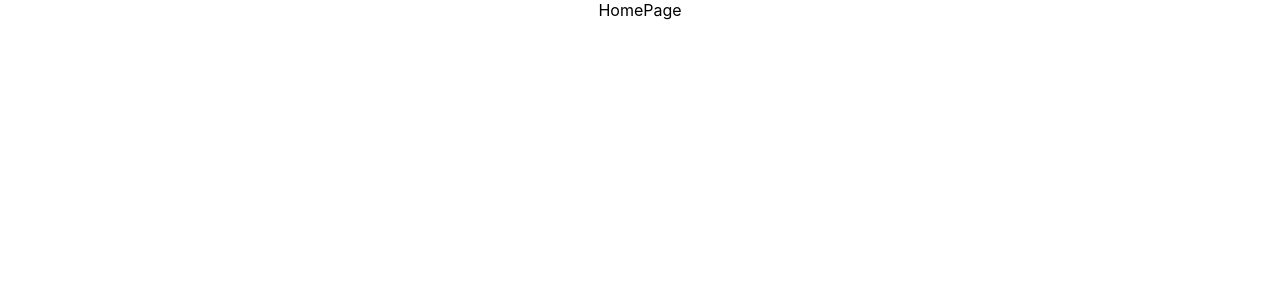
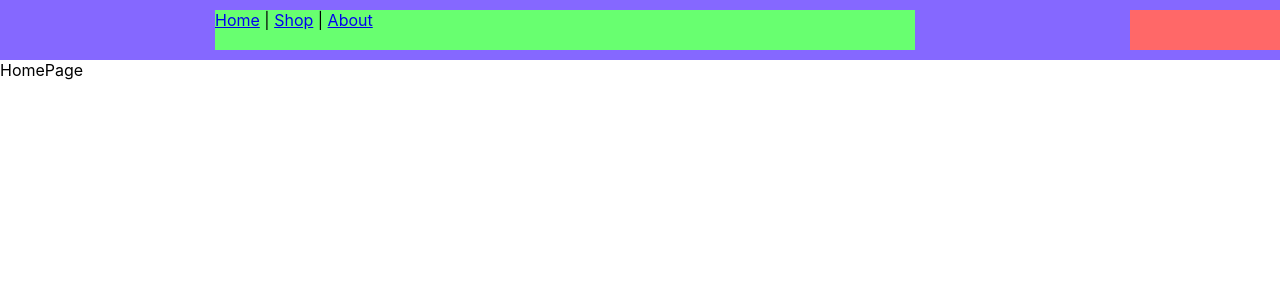
Before and after one commit to FrankvandenBoogaard/webshop_frontend, a React (Create React App) app: page / in a window 1280 px wide. Shown: the top 300 px of the page. Built offline with nearby package versions, Linux system fonts and the light colour scheme.

Commit message:
challenge 1

```diff
--- a/src/App.css
+++ b/src/App.css
@@ -1,4 +1,4 @@
-.App {
+/* .App {
   text-align: center;
 }
 
@@ -35,4 +35,4 @@
   to {
     transform: rotate(360deg);
   }
-}
+} */
--- a/src/App.js
+++ b/src/App.js
@@ -2,14 +2,17 @@ import { Route, Routes } from 'react-router-dom';
 import './App.css';
 import DetailsPage from './pages/DetailsPage/DetailsPage';
 import HomePage from './pages/HomePage/HomePage';
+import Skeleton from './pages/Skeleton/Skeleton';
 
 function App() {
   return (
     <div className='App'>
       <Routes>
-        <Route path='/' element={<HomePage />} />
-        {/* <Route path='/shop' element={<HomePage />} /> */}
-        <Route path='/details/:id' element={<DetailsPage />} />
+        <Route path='/' element={<Skeleton />}>
+          <Route index element={<HomePage />} />
+          {/* <Route path='/shop' element={<HomePage />} /> */}
+          <Route path='/details/:id' element={<DetailsPage />} />
+        </Route>
       </Routes>
     </div>
   );
--- a/src/components/NavBar/index.js
+++ b/src/components/NavBar/index.js
@@ -1,7 +1,17 @@
 import React from 'react';
+import { Link } from 'react-router-dom';
+import './styles.css';
 
 function NavBar() {
-  return <div>NavBar</div>;
+  return (
+    <div className='container'>
+      <div className='links-container'>
+        <Link to='/'>Home</Link> | <Link to='/shop'>Shop</Link> |{' '}
+        <Link to='/details/1'>About</Link>
+      </div>
+      <div className='icons-container'></div>
+    </div>
+  );
 }
 
 export { NavBar };
--- a/src/components/NavBar/styles.css
+++ b/src/components/NavBar/styles.css
@@ -0,0 +1,26 @@
+.container {
+  width: 100%;
+  /* Fixed height */
+  height: 60px;
+  background-color: #8568ff;
+  /* flex box */
+  display: flex;
+  align-items: center;
+  justify-content: end;
+}
+
+.links-container {
+  margin-left: auto;
+  margin-right: auto;
+  min-width: 100px;
+  max-width: 700px;
+  min-height: 40px;
+  flex-grow: 1;
+  background-color: #68ff70;
+}
+
+.icons-container {
+  background-color: #ff6868;
+  min-width: 150px;
+  height: 40px;
+}
--- a/src/pages/HomePage/HomePage.jsx
+++ b/src/pages/HomePage/HomePage.jsx
@@ -1,5 +1,7 @@
-import React from 'react';
+import React from 'react'
 
 export default function HomePage() {
-  return <div>HomePage</div>;
+  return (
+    <div>HomePage</div>
+  )
 }
--- /dev/null
+++ b/src/pages/Skeleton/Skeleton.jsx
@@ -0,0 +1,14 @@
+import React from 'react';
+import { Outlet } from 'react-router-dom';
+import { NavBar } from '../../components/NavBar';
+
+export default function Skeleton() {
+  return (
+    <div>
+      <nav>
+        <NavBar />
+      </nav>
+      <Outlet />
+    </div>
+  );
+}
```
Also changed, not shown: src/components/styles.css (deleted).
